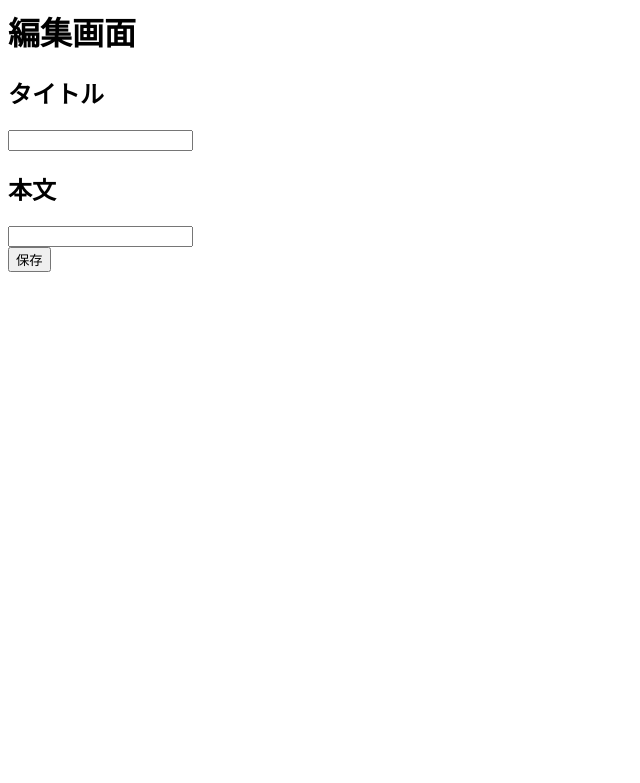
After one commit to ishimurasatoshi/levcal, a Laravel app: template blog/resources/views/posts/edit.blade.php in a window 1280 px wide. The commit adds this page. Shown: the top 783 px of the page, without its empty margins (0-640 px from the left). Run offline with Laravel 8, Linux system fonts and the light colour scheme; the template is opened without the code that fills it, so the values that code supplies are empty.

Commit message:
dev_basis05

```diff
--- /dev/null
+++ b/blog/resources/views/posts/edit.blade.php
@@ -0,0 +1,19 @@
+<!-- body内だけを表示しています。 -->
+<body>
+    <h1 class="title">編集画面</h1>
+    <div class="content">
+        <form action="/posts/{{ $post->id }}" method="POST">
+            @csrf
+            @method('PUT')
+            <div class='content__title'>
+                <h2>タイトル</h2>
+                <input type='text' name='post[title]' value="{{ $post->title }}">
+            </div>
+            <div class='content__body'>
+                <h2>本文</h2>
+                <input type='text' name='post[body]' value="{{ $post->body }}">
+            </div>
+            <input type="submit" value="保存">
+        </form>
+    </div>
+</body>
--- a/blog/resources/views/posts/show.blade.php
+++ b/blog/resources/views/posts/show.blade.php
@@ -12,6 +12,7 @@
         <h1 class="title">
             {{ $post->title }}
         </h1>
+        <p class="edit">[<a href="/posts/{{ $post->id }}/edit">edit</a>]</p>
         <div class="content">
             <div class="content__post">
                 <h3>本文</h3>
--- a/blog/routes/web.php
+++ b/blog/routes/web.php
@@ -14,3 +14,5 @@ Route::get('/', 'PostController@index');
 Route::get('/posts/create', 'PostController@create');
 Route::get('/posts/{post}', 'PostController@show');
 Route::post('/posts', 'PostController@store');
+Route::get('/posts/{post}/edit', 'PostController@edit');
+Route::put('/posts/{post}', 'PostController@update');
```
Also changed, not shown: blog/app/Http/Controllers/PostController.php (+13 -0 lines).
